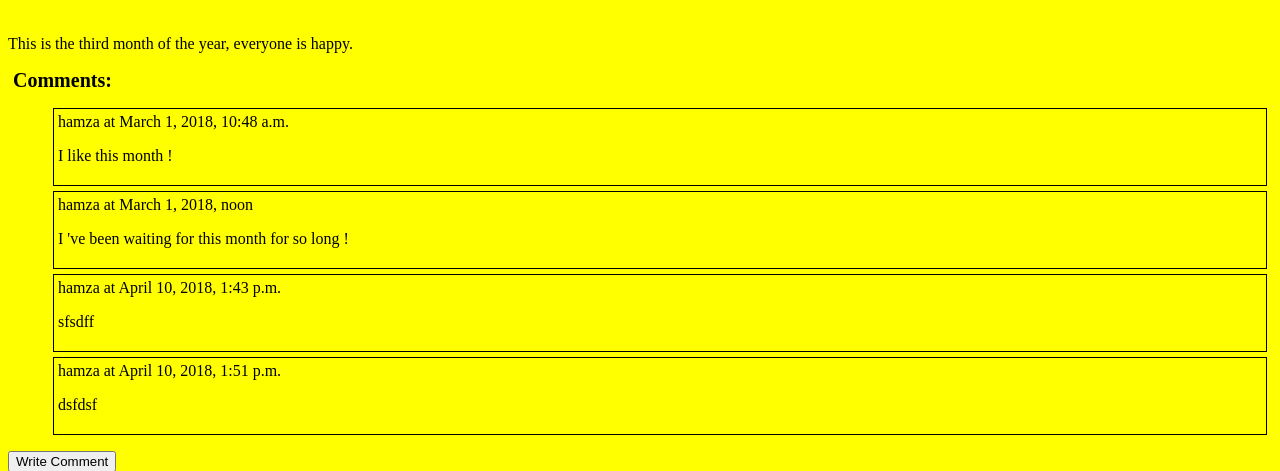
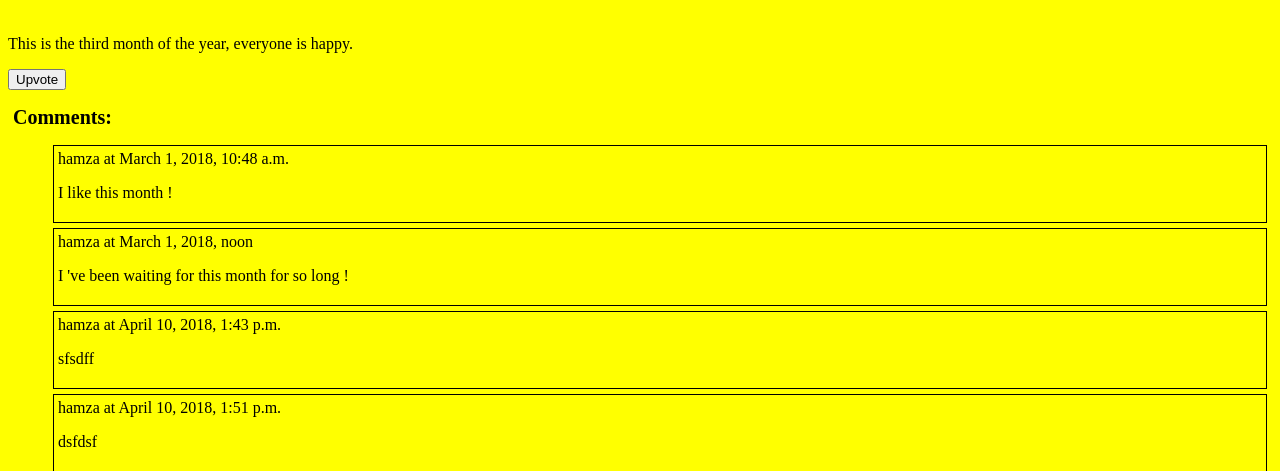
Before and after one commit to elhamza9/django-news, a Django app: a page that uses djangonews/djangonews/templates/topics/detail.html in a window 1280 px wide. Shown: the part 139-610 px from the top of the page. Run offline with Django 3.2, Linux system fonts and the light colour scheme; data comes from the database, SQL or seed files in the repository.

Commit message:
Add upvote button and endpoint

```diff
--- a/djangonews/djangonews/templates/topics/detail.html
+++ b/djangonews/djangonews/templates/topics/detail.html
@@ -17,6 +17,16 @@
             </p>
         </div>
     </article>
+    <section class="upvotes">
+        <div class="">
+            <span class="upvote">
+                <form action="{% url 'upvote_topic' id_topic=id %}" method="post">
+                    {% csrf_token %}
+                    <button>Upvote</button>
+                </form>
+            </span>
+        </div>
+    </section>
     <section class="comments">
         <h4 class="title">Comments:</h4>
         <ul>
--- a/djangonews/topics/urls.py
+++ b/djangonews/topics/urls.py
@@ -5,5 +5,7 @@ from . import views
 urlpatterns = [
     path('', views.list_topics, name='list_topics'),
     path('<str:slug>', views.detail_topic, name='detail_topic'),
-    path('<int:id_topic>/comments', views.submit_comment, name='submit_comment')
+    path('<int:id_topic>/comments', views.submit_comment, name='submit_comment'),
+    path('<int:id_topic>/upvote', views.upvote_topic, name='upvote_topic'),
+
 ]
--- a/djangonews/topics/views.py
+++ b/djangonews/topics/views.py
@@ -50,3 +50,6 @@ def submit_comment(request, id_topic=0):
         return redirect('list_topics')
     else:
         raise Http404('Form invalid')
+
+def upvote_topic(request, id_topic=0):
+    return HttpResponse('Upvoting ...')
```
